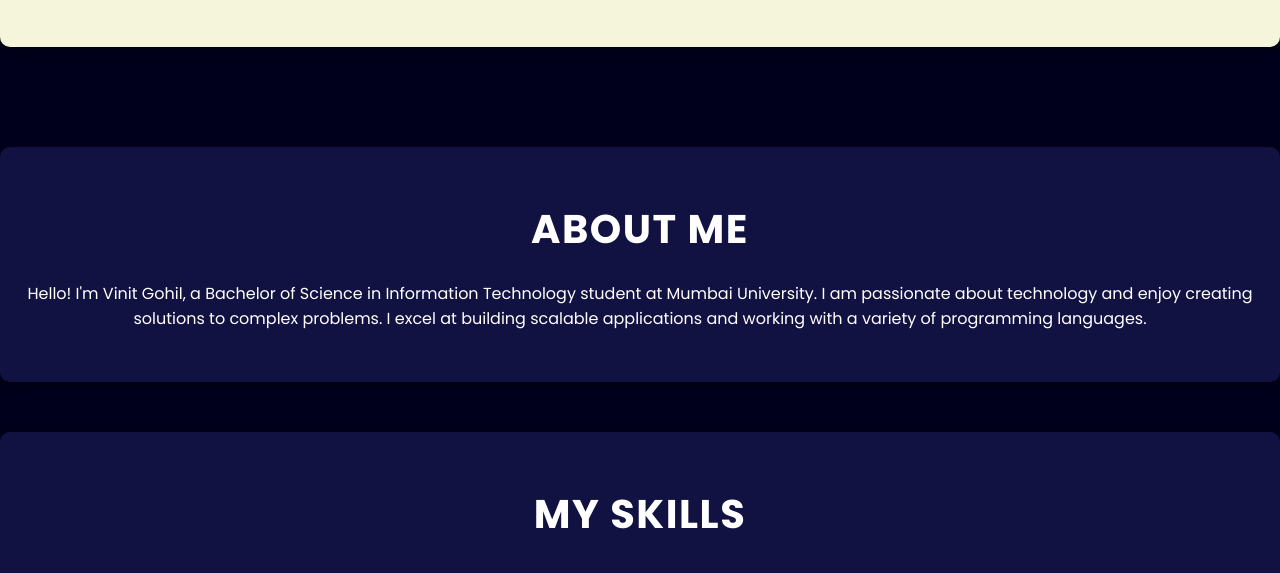
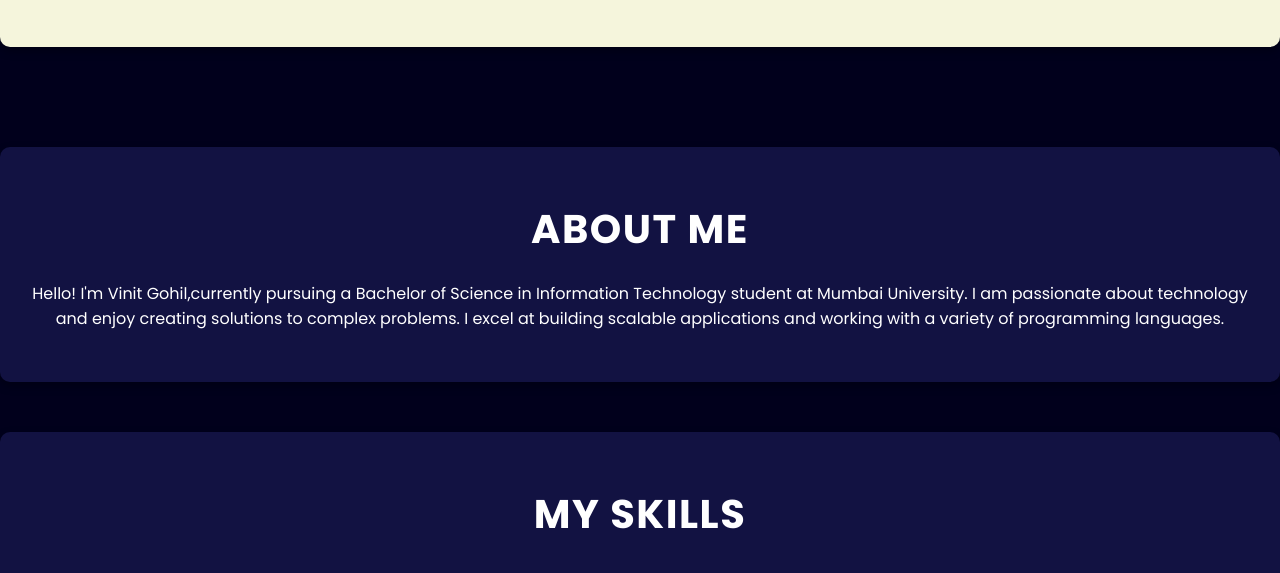
Before and after one commit to vinitgohil45/Portfolio, a plain HTML site: page Index.html in a window 1280 px wide. Shown: the part 521-1094 px from the top of the page. Drawn offline with nearby package versions, Linux system fonts and the light colour scheme.

Commit message:
Update Index.html

```diff
--- a/Index.html
+++ b/Index.html
@@ -221,7 +221,7 @@
         <section id="about" class="about">
             <h2>About Me</h2>
             <p>
-                Hello! I'm Vinit Gohil, a Bachelor of Science in Information Technology student at Mumbai University.
+                Hello! I'm Vinit Gohil,currently pursuing a Bachelor of Science in Information Technology student at Mumbai University.
                 I am passionate about technology and enjoy creating solutions to complex problems. I excel at building
                 scalable applications and working with a variety of programming languages.
             </p>
```
